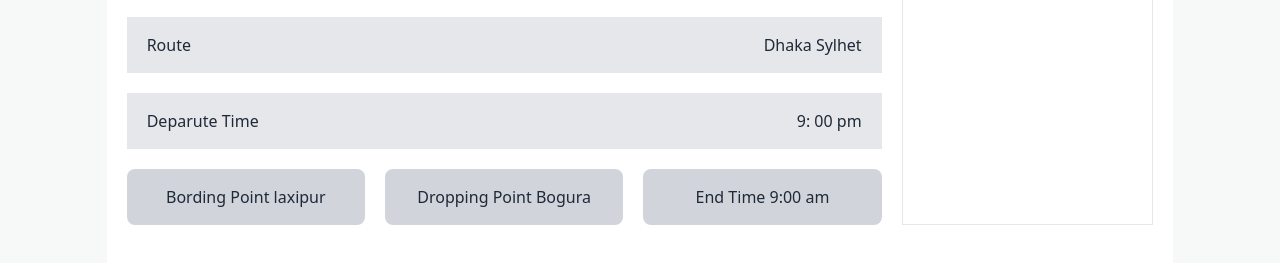
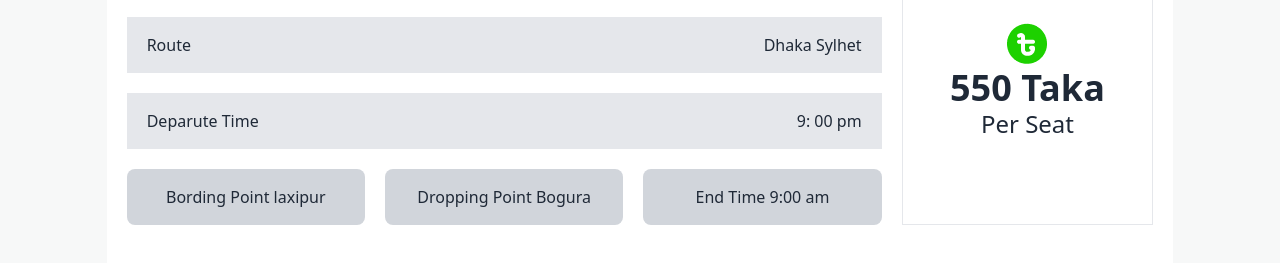
Before and after one commit to rafietrana/ranaass5, a plain HTML site: page index.html in a window 1280 px wide. Shown: the part 2025-2288 px from the top of the page. Drawn offline with nearby package versions, Linux system fonts and the light colour scheme.

Commit message:
added this code

```diff
--- a/index.html
+++ b/index.html
@@ -204,8 +204,11 @@
 
                                 </div>
 
-                                   <div class="w-3/12 border">
+                                   <div class="w-3/12 border flex justify-center items-center flex-col">
 
+                                               <img src="images/fare.png" alt="">
+                                               <p class="text-4xl font-bold">550 Taka</p>
+                                               <h5 class="text-2xl">Per Seat</h5>
                                    </div>
 
 
```
